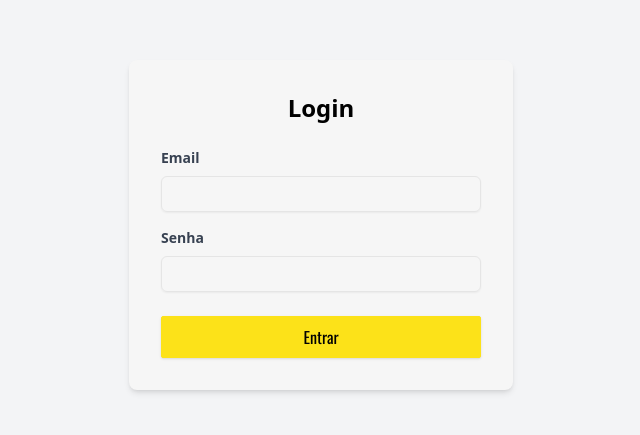
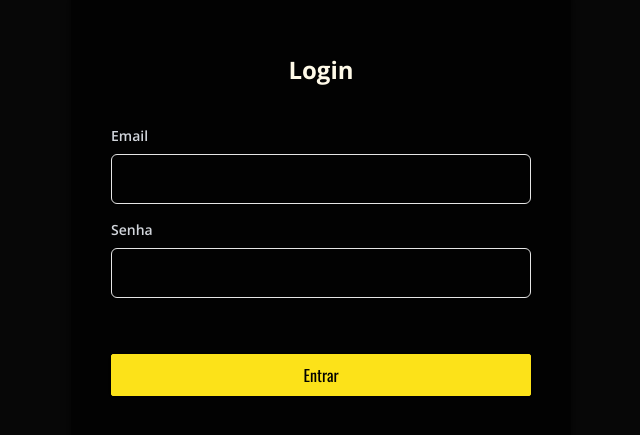
Before and after one commit to romatorres/romatorres-dev, a Next.js app: page /login in a window 1280 px wide. Shown: the part 175-610 px from the top of the page, without its empty margins (319-959 px from the left). Built offline with nearby package versions, Linux system fonts and the light colour scheme.

Commit message:
ui dashboard

```diff
--- a/src/app/dashboard/Projects/page.tsx
+++ b/src/app/dashboard/Projects/page.tsx
@@ -4,6 +4,7 @@
 import ProjectForm from "./components/ProjectForm";
 import ProjectList from "./components/ProjectList";
 import { useState } from "react";
+import { Button } from "@/components/ui/button";
 
 export default function Projects() {
   const [isCreating, setIsCreating] = useState(false);
@@ -13,13 +14,13 @@
       <div className="flex justify-between items-center">
         <h2 className="text-2xl font-bold mb-4">Projetos</h2>
         {!isCreating && (
-          <button
+          <Button
             onClick={() => setIsCreating(true)}
-            className="flex items-center gap-2 bg-blue-600 text-white px-4 py-2 rounded-md hover:bg-blue-700"
+            className="flex items-center gap-2"
           >
             <Plus className="w-5 h-5" />
             Projetos
-          </button>
+          </Button>
         )}
       </div>
       {isCreating ? (
--- a/src/app/dashboard/Services/page.tsx
+++ b/src/app/dashboard/Services/page.tsx
@@ -4,6 +4,7 @@
 import ServiceForm from "./components/ServiceForm";
 import ServiceList from "./components/ServiceList";
 import { Plus } from "lucide-react";
+import { Button } from "@/components/ui/button";
 
 export default function ServicesPage() {
   const [isCreating, setIsCreating] = useState(false);
@@ -13,13 +14,13 @@
       <div className="flex justify-between items-center">
         <h1 className="text-2xl font-bold">Serviços</h1>
         {!isCreating && (
-          <button
+          <Button
             onClick={() => setIsCreating(true)}
-            className="flex items-center gap-2 bg-blue-600 text-white px-4 py-2 rounded-md hover:bg-blue-700"
+            className="flex items-center gap-2"
           >
             <Plus className="w-5 h-5" />
             Serviços
-          </button>
+          </Button>
         )}
       </div>
 
--- a/src/app/globals.css
+++ b/src/app/globals.css
@@ -8,6 +8,7 @@
   }
 }
 
+/* Efeito Rolar Scroll */
 @keyframes tremor {
   0%,
   100% {
@@ -32,6 +33,7 @@
   animation: tremor 0.9s infinite;
 }
 
+/* Efeito Digitação */
 @keyframes blink {
   0% {
     opacity: 1;
--- a/src/app/login/page.tsx
+++ b/src/app/login/page.tsx
@@ -26,35 +26,37 @@
   }
 
   return (
-    <div className="min-h-screen flex items-center justify-center bg-gray-100">
-      <div className="bg-white p-8 rounded-lg shadow-md w-96">
-        <h1 className="text-2xl font-bold mb-6 text-center">Login</h1>
+    <div className="min-h-screen flex items-center justify-center bg-background">
+      <div className="bg-[#020202] py-16 px-10 font-secondary rounded-lg shadow-md w-[500px]">
+        <h1 className="text-2xl font-bold text-secondary mb-10 text-center">
+          Login
+        </h1>
         <form onSubmit={handleSubmit}>
           <div className="mb-4">
-            <label className="block text-gray-700 text-sm font-bold mb-2">
+            <label className="block text-gray-300 text-sm font-semibold mb-2">
               Email
             </label>
             <Input
               type="email"
               value={email}
               onChange={(e) => setEmail(e.target.value)}
-              className="w-full"
+              className="w-full text-white px-4 py-6"
               required
             />
           </div>
           <div className="mb-6">
-            <label className="block text-gray-700 text-sm font-bold mb-2">
+            <label className="block text-gray-300 text-sm font-semibold mb-2">
               Senha
             </label>
             <Input
               type="password"
               value={password}
               onChange={(e) => setPassword(e.target.value)}
-              className="w-full"
+              className="w-full text-white px-4 py-6"
               required
             />
           </div>
-          <Button type="submit" className="w-full" variant="default">
+          <Button type="submit" className="w-full mt-8" variant="default">
             Entrar
           </Button>
         </form>
--- a/src/components/dashboard/Sidebar.tsx
+++ b/src/components/dashboard/Sidebar.tsx
@@ -64,7 +64,7 @@
 
       {/* Sidebar */}
       <div
-        className={`fixed top-0 left-0 h-full bg-gray-900 text-white w-64 transform transition-transform duration-200 ease-in-out lg:translate-x-0 flex flex-col ${
+        className={`fixed top-0 left-0 h-full bg-background text-white w-64 transform transition-transform duration-200 ease-in-out lg:translate-x-0 flex flex-col ${
           isOpen ? "translate-x-0" : "-translate-x-full"
         }`}
       >
@@ -122,7 +122,7 @@
             className="flex items-center space-x-2 text-gray-400 hover:text-white w-full p-2 rounded hover:bg-gray-800"
           >
             <LogOut className="w-5 h-5" />
-            <span>Sign out</span>
+            <span>Sair</span>
           </button>
         </div>
       </div>
--- a/src/components/ui/button.tsx
+++ b/src/components/ui/button.tsx
@@ -16,7 +16,7 @@
         outline:
           "border border-secondary text-secondary font-primary shadow-sm hover:border-secondary/60 hover:text-secondary/60",
         secondary:
-          "bg-secondary text-secondary-foreground shadow-sm hover:bg-secondary/80",
+          "bg-secondary-foreground text-secondary shadow-sm hover:bg-secondary-foreground/80",
         ghost: "hover:bg-accent hover:text-accent-foreground",
         link: "text-primary underline-offset-4 hover:underline",
       },
```
